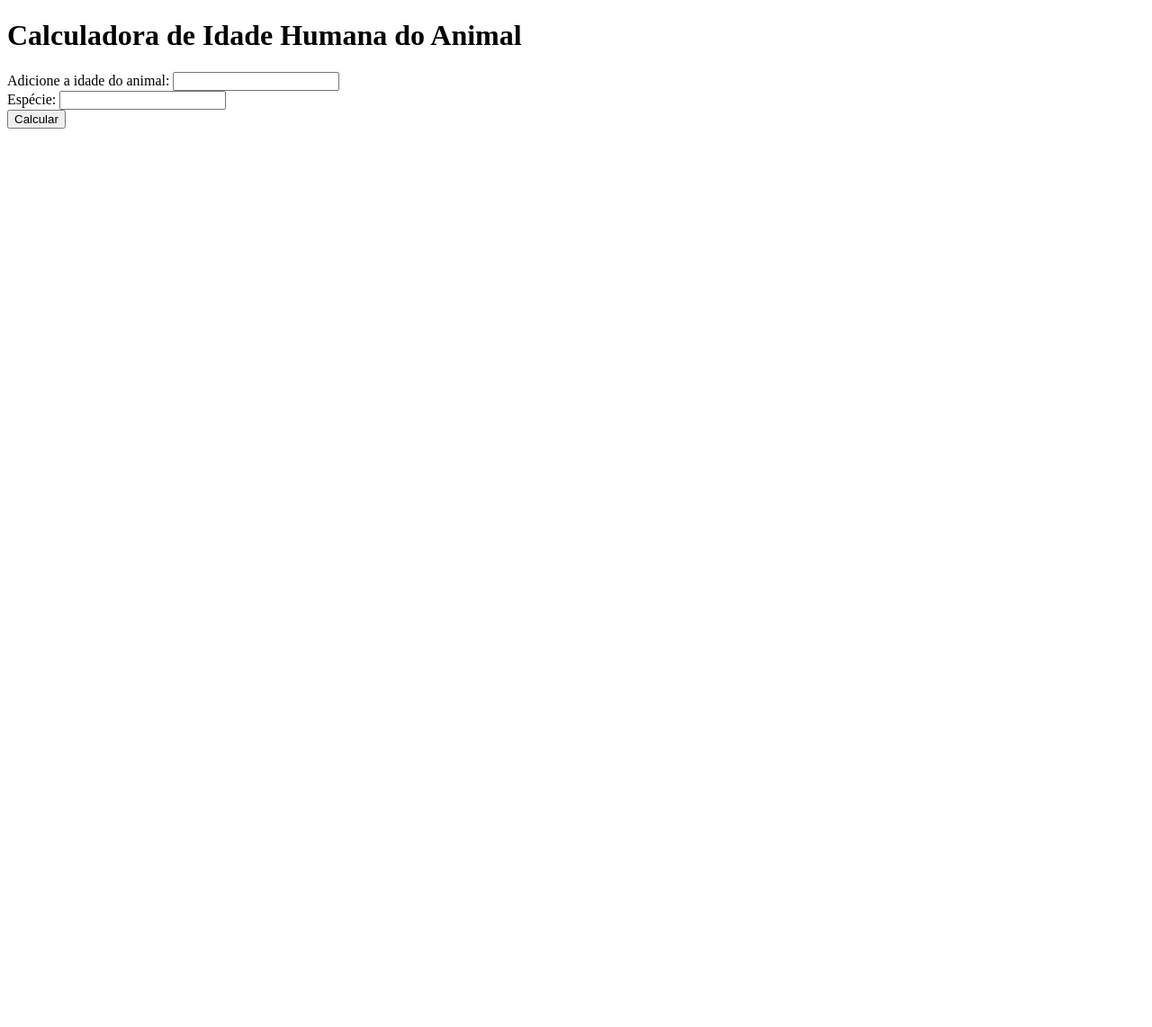
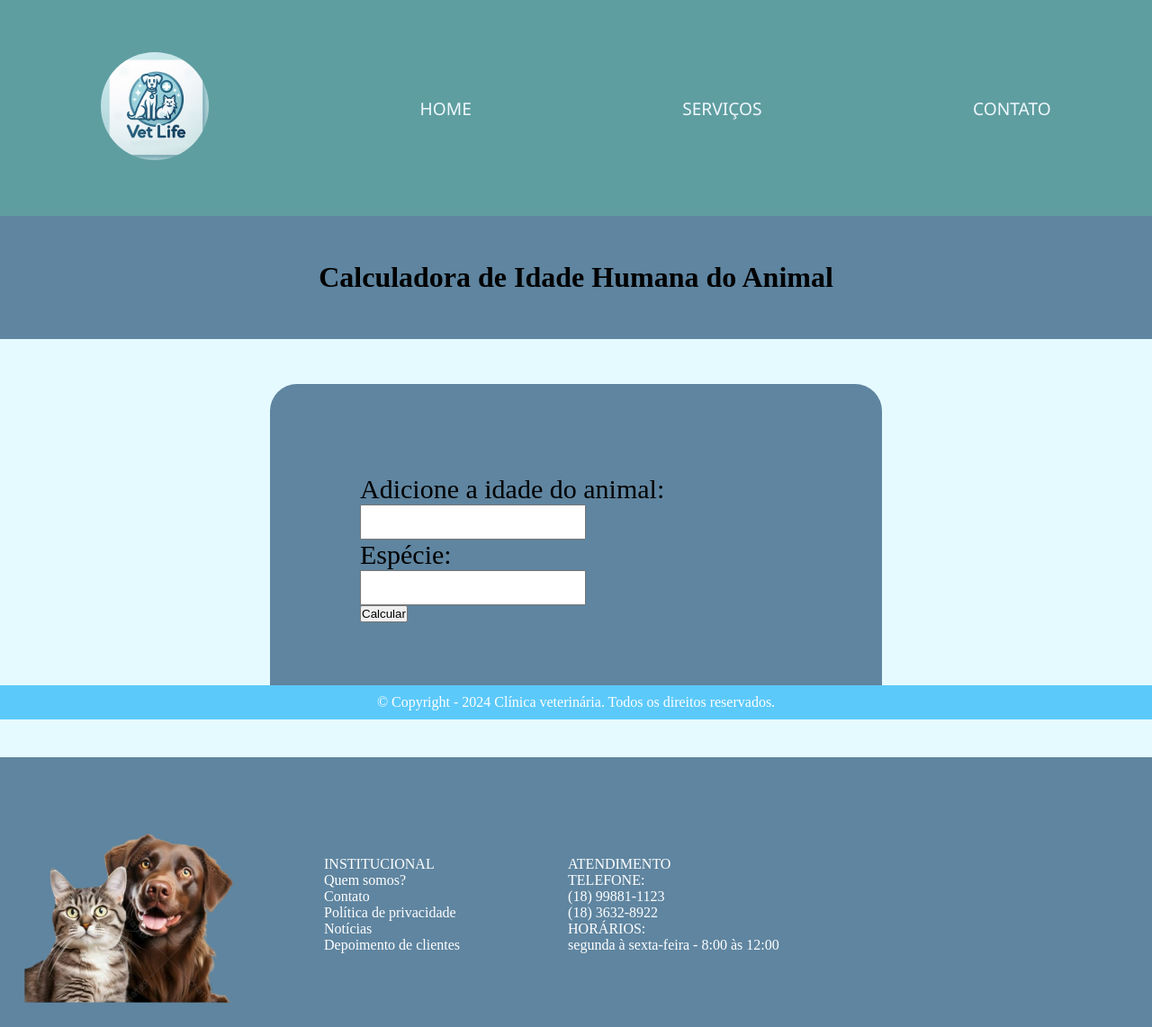
Before and after one commit to valentinaiwonder/vetlifenovo, a Flask app: page /idadehumana in a window 1280 px wide. Shown: the whole page at 90% size. Before the commit the page ends 143 px from the top, so only its background shows below. Run offline with Flask 3, Linux system fonts and the light colour scheme.

Commit message:
copia as inf:

```diff
--- a/main.py
+++ b/main.py
@@ -132,7 +132,7 @@ def verificar_idadehumana():
             else:
                 idade_humana = 36 + (idade2 - 5) * 4
 
-        return render_template('idadehumana.html', verificar_idadehumana = f'A idade humana aproximada do {especie.lower()} é de aproximadamente {idade_humana} anos.')
+        return render_template('idadehumana.html', verificar_idadehumana = f'A idade humana aproximada do {especie2.lower()} é de aproximadamente {idade_humana} anos.')
     return render_template('idadehumana.html', verificar_idadehumana = '')
 
 
--- a/static/css/idadehumana.css
+++ b/static/css/idadehumana.css
@@ -0,0 +1,97 @@
+* {
+    margin: 0;
+    padding: 0;
+    text-decoration: none;
+}
+
+:root{
+    --vermelho: red;
+    --branco:azure;
+    --azulclaro:lightcyan;
+    --cor-principal: rgb(95, 158, 160);
+    --altura: 100px;
+
+}
+
+.cabeçalho {
+    display: flex;
+    justify-content: center;
+    justify-content: space-around;
+    align-items:center;
+    background-color:cornsilk;
+    height: 30vh;
+    gap: 10px;
+    background-color: var(--cor-principal);
+}
+
+.logo {
+    height: 120px;
+    width: 120px;
+}
+
+
+
+
+
+
+.rodape {
+    background-color: #5F85A0;
+    display: flex;
+    color:white;
+
+}
+
+.rodape img {
+    width: 300px;
+}
+
+.rodape .text1 {
+    padding-top: 50px;
+    margin: 60px;
+}
+
+.rodape .text2 {
+    padding-top: 50px;
+    margin: 60px;
+}
+.tt{
+    background-color: #5F85A0;
+    padding-bottom: 50px;
+    padding-top: 50px;
+}
+.kk{
+ text-align: center;
+}
+body {
+    background-color: #E5FAFF;
+
+}
+.ww{
+    font-size: 30px;
+}
+.ii{
+    padding: 10px;
+    padding-left: 60px;
+}
+
+.hh {
+    background-color: #5F85A0;
+    margin-top: 50px;
+    margin-bottom: 50px;
+    margin-right: 300px;
+    margin-left: 300px;
+    display: block;
+    justify-content: center;
+    flex-direction:row;
+    align-items: center;
+    padding:100px;
+    border-radius: 30px;
+
+}
+.jj{
+    font-size: 30px;
+}
+.oo{
+    padding: 10px;
+    padding-left: 60px;
+}
--- a/templates/idadehumana.html
+++ b/templates/idadehumana.html
@@ -1,5 +1,32 @@
 <!DOCTYPE html>
-<html lang="en">
+<html lang="pt-br" dir="ltr">
+<head>
+    <meta charset="UTF-8">
+    <meta name="viewport" content="width=device-width, initial-scale=1.0">
+    <title>Home</title>
+    <link rel="stylesheet" href="static/css/estilohome.css">
+</head>
+<body>
+    <!-- Cabeçalho padrão -->
+    <header>
+        <nav class="cabeçalho">
+        <div class="logovet">
+        <img class="logo" src="static/img/logovetlife.jpg"
+        alt="Logo da empresa"/> </div>
+
+        <a href="/"><button class="palavras">HOME</button>
+        </a>
+
+        <a href= "/serviço"><button class="palavras">SERVIÇOS</button>
+        </a>
+
+        <a href="/contato"><button class="palavras">CONTATO</button>
+        </a>
+
+        </nav>
+        </div>
+    </heade>
+
 <head>
     <meta charset="UTF-8">
     <meta name="viewport" content="width=device-width, initial-scale=1.0">
@@ -7,21 +34,48 @@
     <link rel="stylesheet" href="static/css/idadehumana.css">
 </head>
 <body>
-    <h1>Calculadora de Idade Humana do Animal</h1>
+    <div class="tt">
+        <h1 class="kk">Calculadora de Idade Humana do Animal</h1>
+    </div>
+
+    <div class="hh">
     <form action="/verificar_idadehumana" method="post">
-        <label for="idade2">Adicione a idade do animal: </label>
-        <input type="number" id="idade2" name="idade2" required>
+        <label for="idade2" class="ww">Adicione a idade do animal: </label>
         <br>
-        <label for="especie2">Espécie:</label>
-        <input type="text" id="especie2" name="especie2" required>
+        <input class="ii" type="number" id="idade2" name="idade2" required>
+        <br>
+        <label for="especie2" class="jj">Espécie:</label>
+        <br>
+        <input class="oo" type="text" id="especie2" name="especie2" required>
         <br>
         <button type="submit">Calcular</button>
+    </form>
+    </div>
 
-    </form>
     <div id="verificar_idadehumana">
         {% if verificar_idadehumana %} <!-- Verifica se há um resultado a ser exibido -->
             {{ verificar_idadehumana }} <!-- Exibe o resultado da verificação (par ou ímpar) -->
         {% endif %}
     </div>
 </body>
+
+<div class="rodape">
+    <img src="static/img/cachorro_rodape-removebg-preview.png" alt="cachorros">
+    <p class="text1">INSTITUCIONAL<br/>
+        Quem somos?<br/>
+        Contato<br/>
+        Política de privacidade<br/>
+        Notícias<br/>
+        Depoimento de clientes</p>
+    <p class="text2">ATENDIMENTO<br/>
+        TELEFONE:<br/>
+        (18) 99881-1123<br/>
+        (18) 3632-8922<br/>
+        HORÁRIOS:<br/>
+        segunda à sexta-feira - 8:00 às 12:00</p>
+</div>
+
+<footer>
+    <p>© Copyright - 2024 Clínica veterinária. Todos os direitos reservados.</p>
+</footer>
 </html>
```
